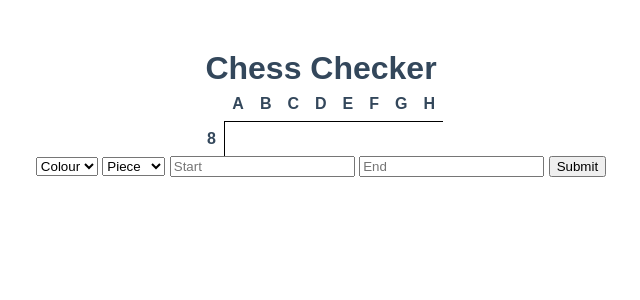
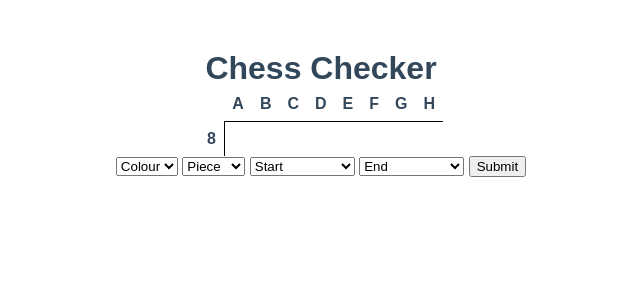
Before and after one commit to and-edcox/chess-checker, a Flask app: template templates/home.html in a window 1280 px wide. Shown: the top 300 px of the page, without its empty margins (319-959 px from the left). Run offline with Flask 2, Linux system fonts and the light colour scheme; the template is opened without the code that fills it: most values are stand-ins (such as "Sample title", 1, 10 or a date in 2020); lists and menus that the app fills with data are empty.

Commit message:
added coordinates dropdown

```diff
--- a/app.py
+++ b/app.py
@@ -1,5 +1,11 @@
 from chess import plot_board, can_move
 from flask import Flask, request, render_template
+
+# Coordinates for html dropdown
+COORDS = []
+for letter in ["A", "B", "C", "D", "E", "F", "G", "H"]:
+    for i in range(8):
+        COORDS.append(f"{letter}{i+1}")
 
 app = Flask(__name__)
 
@@ -24,7 +30,9 @@ def home():
 
         board, image_url = plot_board(colour, piece, start, end)
 
-    return render_template("home.html", check_move=move, board=board, url=image_url)
+    return render_template(
+        "home.html", coords=COORDS, check_move=move, board=board, url=image_url
+    )
 
 
 if __name__ == "__main__":
--- a/templates/home.html
+++ b/templates/home.html
@@ -77,9 +77,19 @@
         <option value="king">King</option>
       </select>
 
-      <input id="start" name="start" placeholder="Start" required>
+      <select id="start" name="start" required>
+        <option value="" disabled selected>Start</option>
+        {% for coord in coords %}
+        <option value="{{ coord }}">{{ coord }}</option>
+        {% endfor %}
+      </select>
 
-      <input id="end" name="end" placeholder="End" required>
+      <select id="end" name="end" required>
+        <option value="" disabled selected>End </option>
+        {% for coord in coords %}
+        <option value="{{ coord }}">{{ coord }}</option>
+        {% endfor %}
+      </select>
 
       <input name="check_move" type="submit">
     </div>
```
